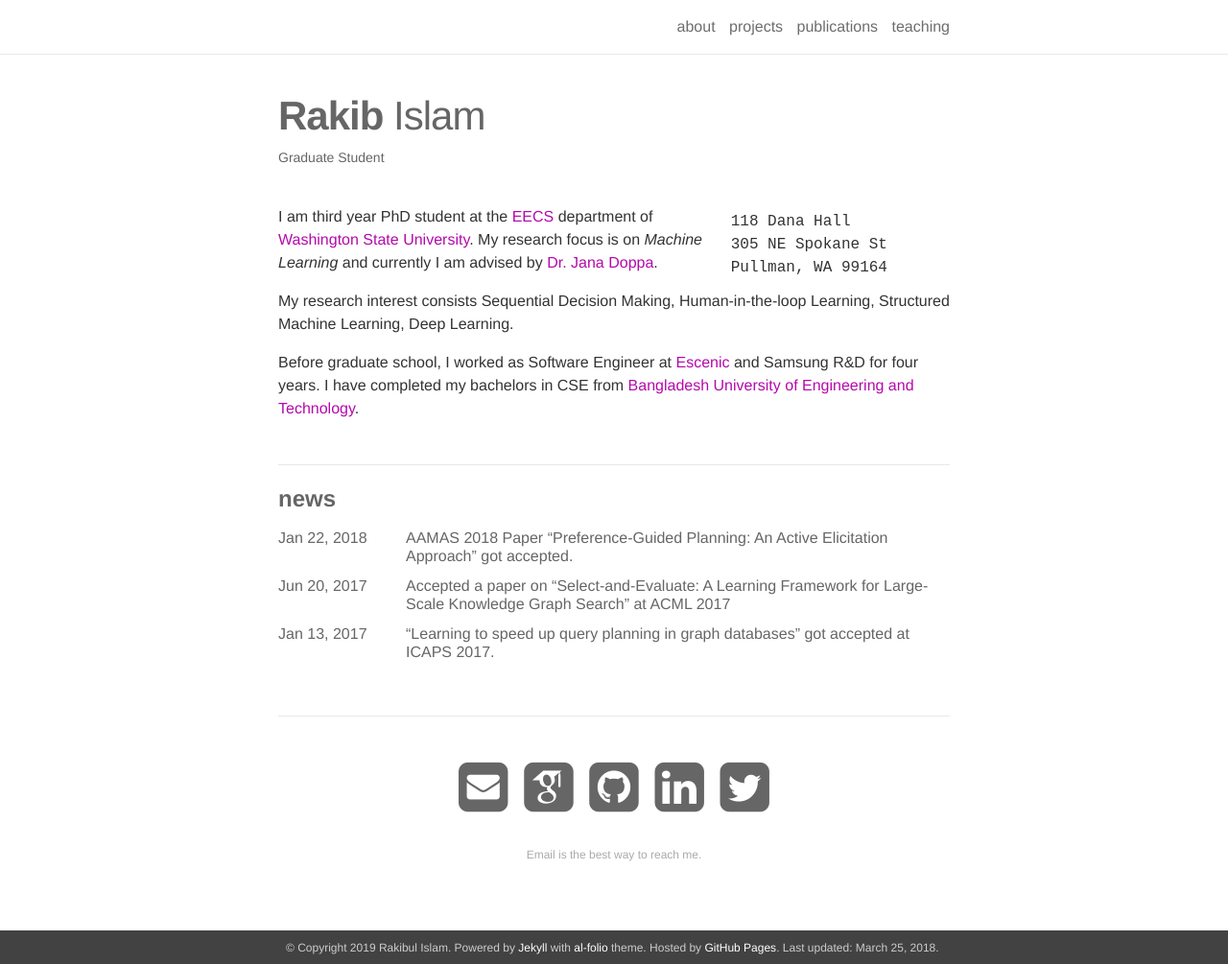
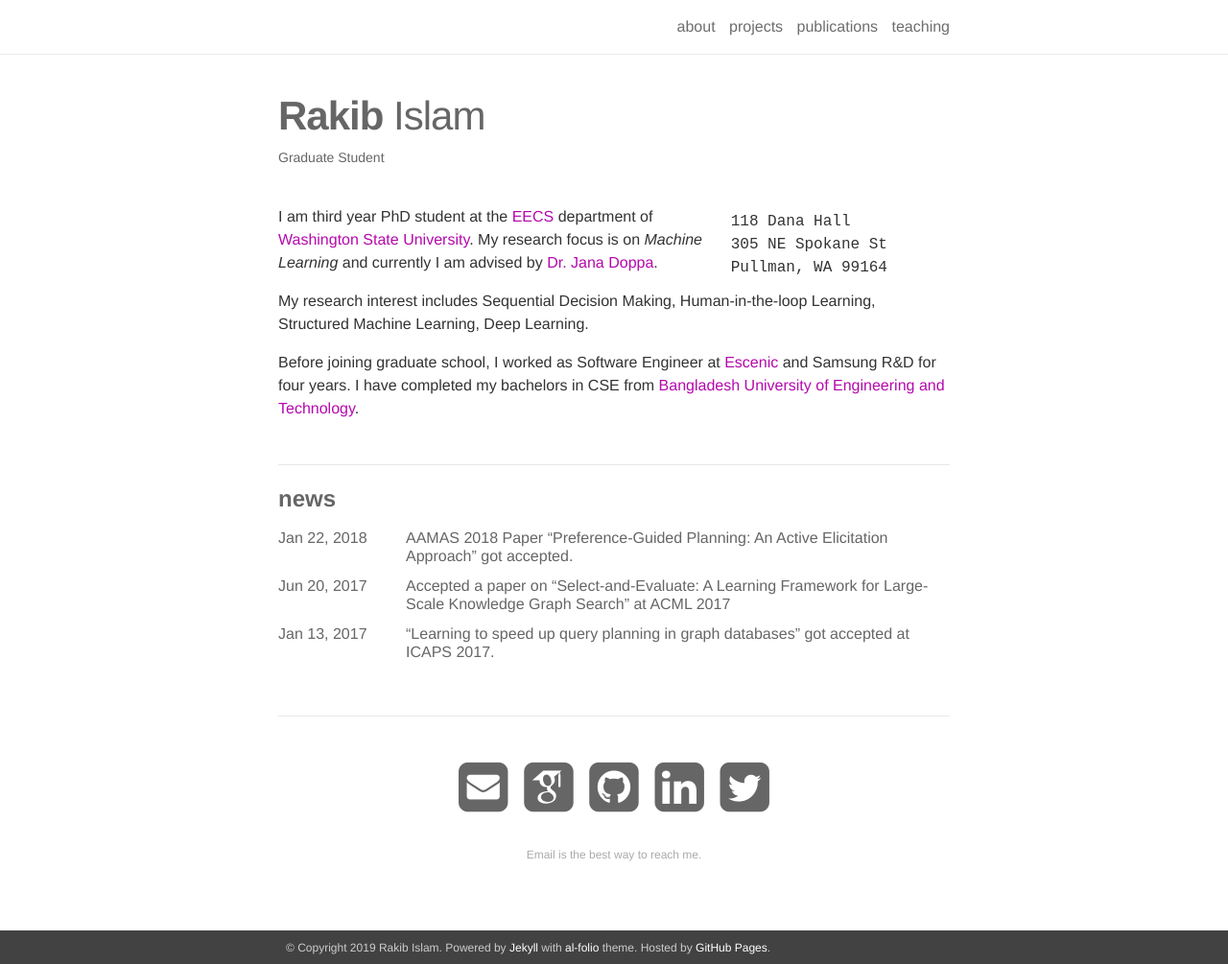
Before and after one commit to rislam/rislam.github.io, a Jekyll site: the page built from _pages/about.md, in a window 1280 px wide and 1005 px high. Shown: the whole window at 96% size. Built offline with Jekyll 4.4.1, drawn with Linux system fonts in a browser that asks for light colours; nearby versions of some CDN libraries; some web fonts are replaced; comment, search, counter and statistics services are not loaded.

Commit message:
updating

```diff
--- a/_config.yml
+++ b/_config.yml
@@ -1,7 +1,7 @@
 # -----------------------------------------------------------------------------
 # Site settings
 # -----------------------------------------------------------------------------
-name: Rakibul Islam
+name: Rakib Islam
 email: mdrakibul.islam@wsu.edu
 description: > # this means to ignore newlines until "url:"
   A simple, whitespace theme for academics. Based on [*folio](https://github.com/bogoli/-folio) design.
@@ -11,7 +11,7 @@ footer_text: >
 
 url:  # the base hostname & protocol for your site
 baseurl:  # the subpath of your site, e.g. /blog/
-last_updated: March 25, 2018 # leave blank if you don't want to display last updated
+last_updated:  # leave blank if you don't want to display last updated
 
 # -----------------------------------------------------------------------------
 # Social integration
--- a/_pages/about.md
+++ b/_pages/about.md
@@ -16,9 +16,9 @@ social: true
 ---
 I am third year PhD student at the [EECS](https://school.eecs.wsu.edu) department of [Washington State University](https://wsu.edu/). My research focus is on *Machine Learning* and currently I am advised by [Dr. Jana Doppa](http://eecs.wsu.edu/~jana/).
 
-My research interest consists Sequential Decision Making, Human-in-the-loop Learning, Structured Machine Learning, Deep Learning.
+My research interest includes Sequential Decision Making, Human-in-the-loop Learning, Structured Machine Learning, Deep Learning.
 
-Before graduate school, I worked as Software Engineer at [Escenic](http://www.escenic.com/) and Samsung R&D for four years. I have completed my bachelors in CSE from [Bangladesh University of Engineering and Technology](http://cse.buet.ac.bd/).
+Before joining graduate school, I worked as Software Engineer at [Escenic](http://www.escenic.com/) and Samsung R&D for four years. I have completed my bachelors in CSE from [Bangladesh University of Engineering and Technology](http://cse.buet.ac.bd/).
 
 
 
```
